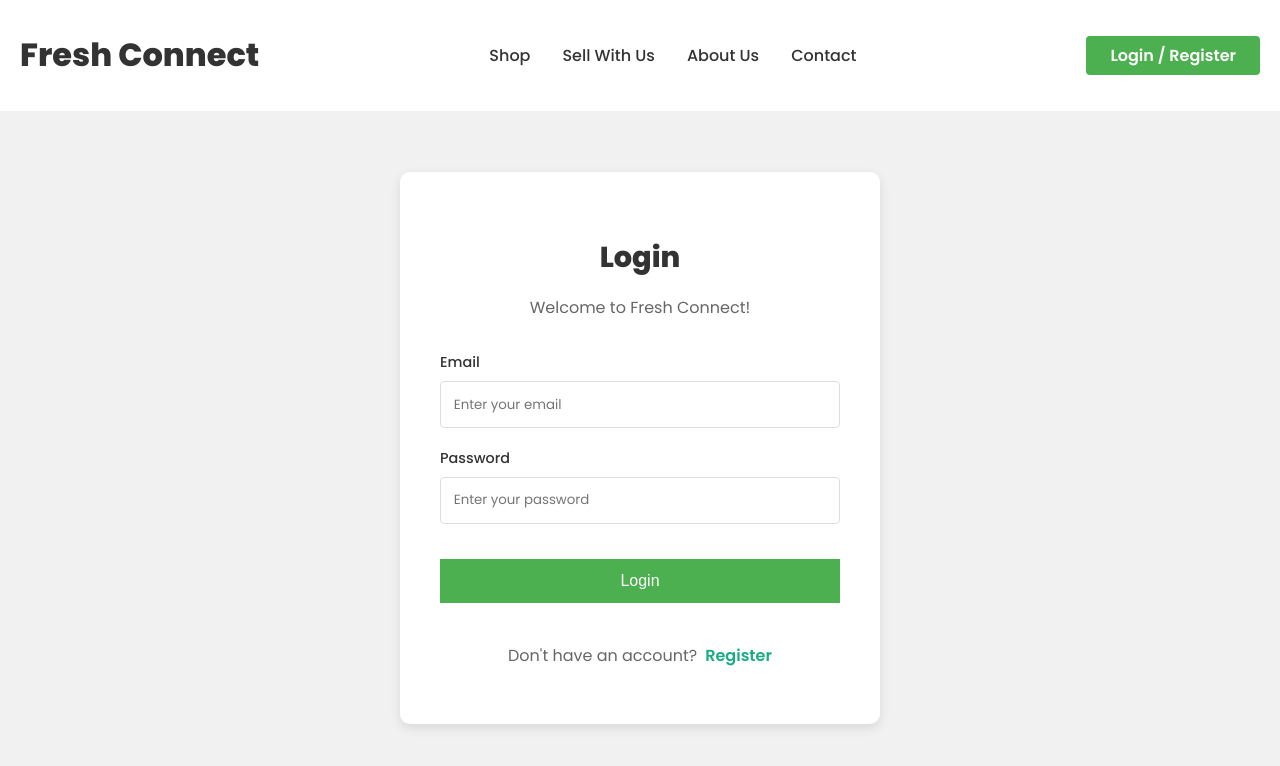
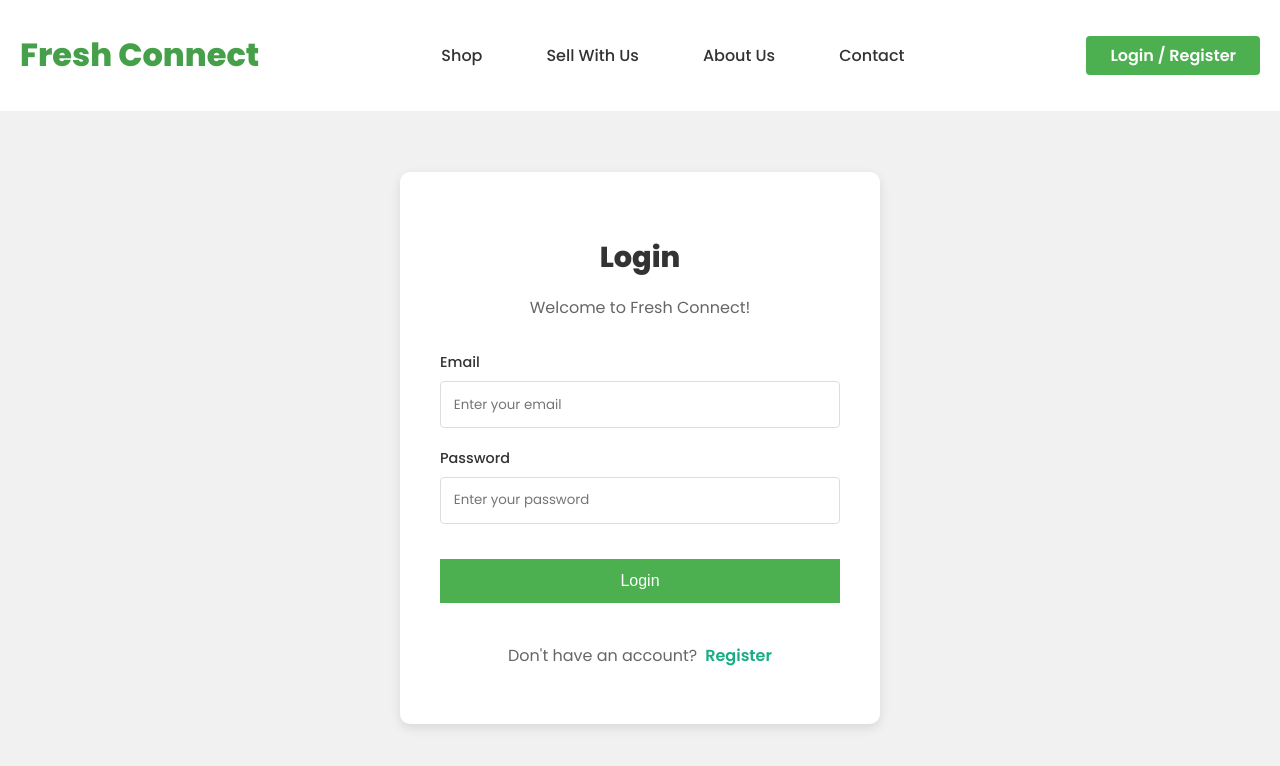
Before and after one commit to mcgandrew/CPTS489-FreshConnect, a React (Create React App) app in the folder frontend/: page /login in a window 1280 px wide. Shown: the top 766 px of the page. Built offline with nearby package versions, Linux system fonts and the light colour scheme.

Commit message:
Minor UI and Color Changes

```diff
--- a/frontend/src/index.css
+++ b/frontend/src/index.css
@@ -23,7 +23,7 @@ header .container {
   justify-content: space-between;
 }
 header a {
-  color: #333;
+  color: #45a049;
   text-decoration: none;
 }
 .pages{
@@ -33,7 +33,7 @@ header a {
 }
 .nav-links {
   display: flex;
-  gap: 2rem;
+  gap: 4rem;
 }
 .nav-item {
   text-decoration: none;
@@ -64,7 +64,7 @@ header a {
 }
 .username {
   font-weight: 600;
-  color: #333;
+  color: #fc6c04;
   margin-right: 1rem;
 }
 
```
